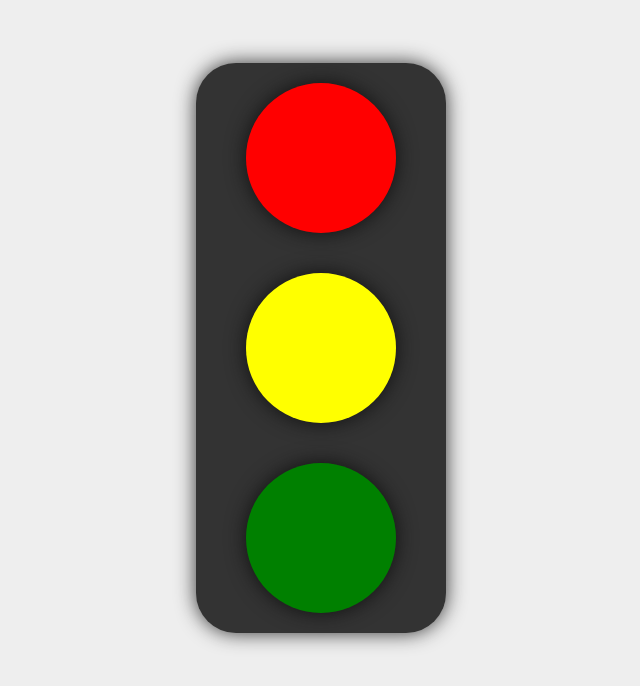
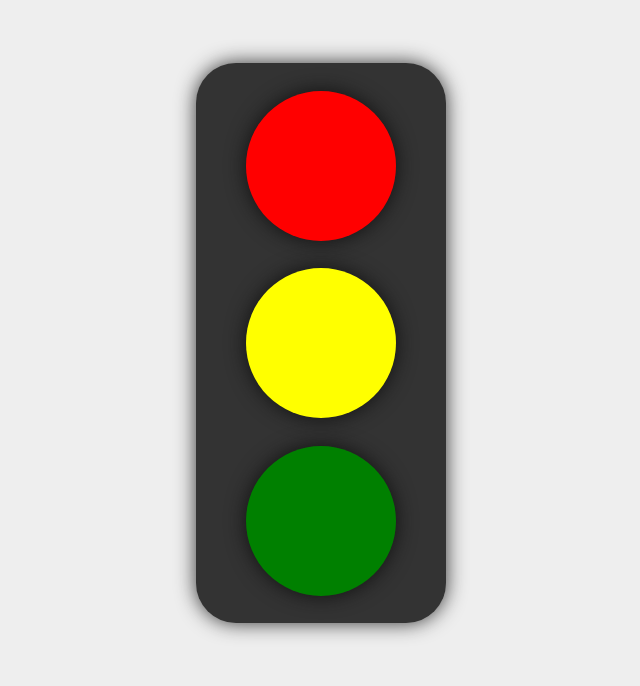
Before and after one commit to Alejandro-C/proyectos, a plain HTML site: page PP_semaforo-sencillo/index.html in a window 1280 px wide. Shown: the whole page, without its empty margins (319-959 px from the left). Drawn offline with Linux system fonts and the light colour scheme.

Commit message:
documentacion

```diff
--- a/PP_semaforo-sencillo/index.html
+++ b/PP_semaforo-sencillo/index.html
@@ -4,7 +4,7 @@
 <head>
     <meta charset="UTF-8">
     <meta name="viewport" content="width=device-width, initial-scale=1.0">
-    <title>Semaforo-sencilo</title>
+    <title>Semaforo Sencilo</title>
     <link rel="stylesheet" href="styles.css">
 </head>
 
--- a/PP_semaforo-sencillo/styles.css
+++ b/PP_semaforo-sencillo/styles.css
@@ -3,21 +3,22 @@ body {
 }
 
 div.contenedor-semaforo {
+    background-color: #333333;
+    width: 250px;
+    min-height: 35rem;
+    margin: 5% auto;
+    border-radius: 40px;
+    box-shadow: 0 0 20px #333333;
     display: flex;
     flex-direction: column;
     align-items: center;
-    width: 250px;
-    height: 100%;
-    margin: 5% auto;
-    background-color: #333333;
-    border-radius: 40px;
-    box-shadow: 0 0 20px #333333;
+    justify-content: space-evenly;
 }
 
 div.bombillo {
+    background-color: #aaaaaa;
     width: 150px;
     height: 150px;
-    margin: 20px;
     border-radius: 50%;
     transition: all .3s ease;
     box-shadow: 0 0 20px #111111;
```
Also changed, not shown: 1 other file.
